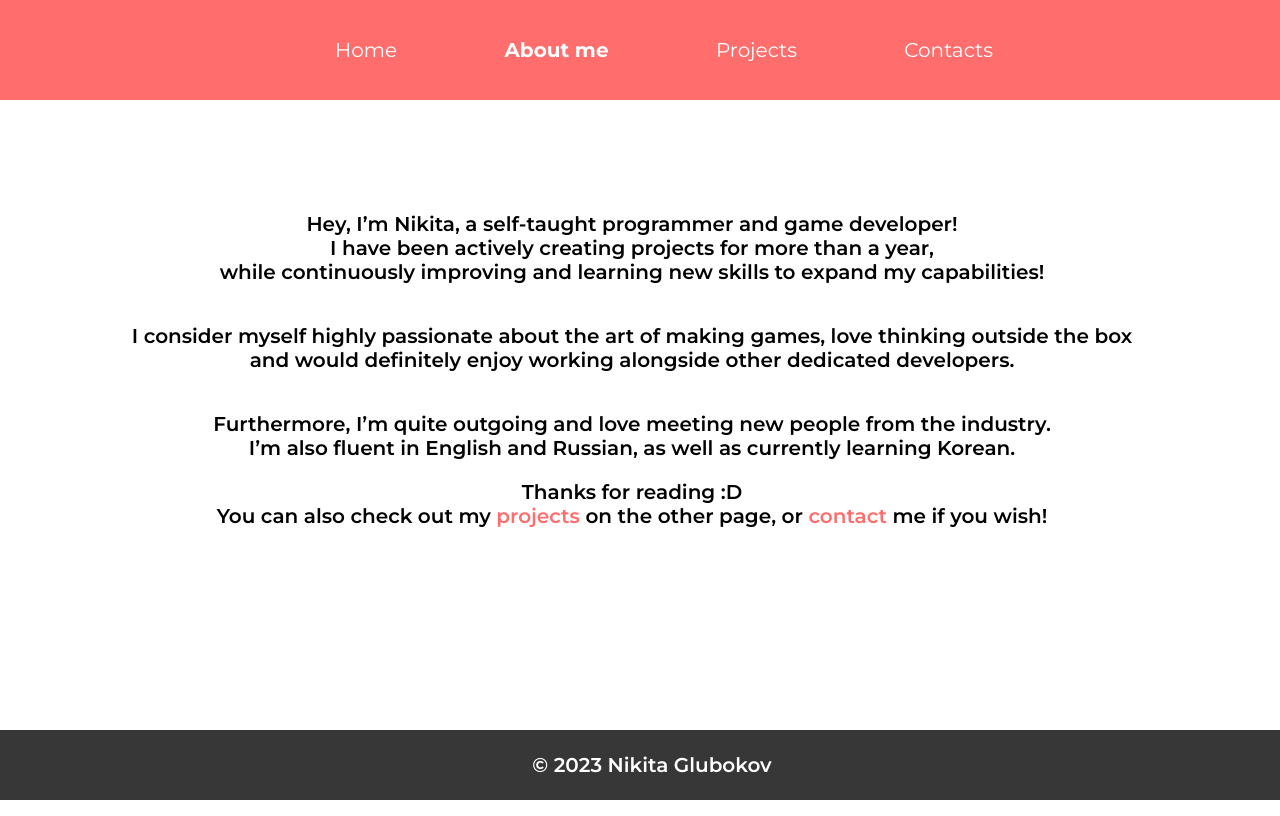
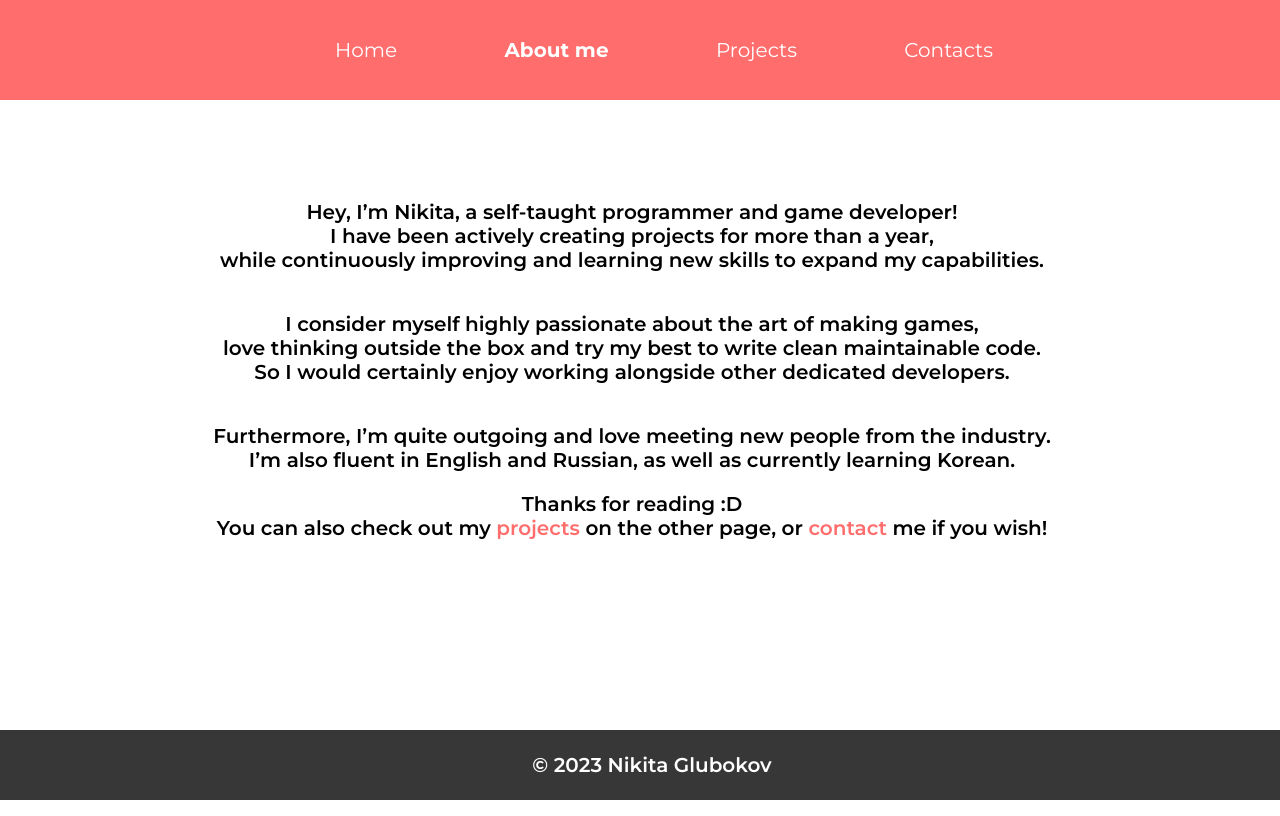
Before and after one commit to King0fBread/gamedev-portfolio, a React (Vite) app: page /about in a window 1280 px wide. Built offline with nearby package versions, Linux system fonts and the light colour scheme; a web font is replaced by a local one.

Commit message:
Rollback to the working version

```diff
--- a/index.html
+++ b/index.html
@@ -2,9 +2,9 @@
 <html lang="en">
   <head>
     <meta charset="UTF-8" />
-    <link rel="icon" type="image/svg+xml" href="/vite.svg" />
+    <link rel="icon" type="image/svg+xml" href="/logo-first.svg" />
     <meta name="viewport" content="width=device-width, initial-scale=1.0" />
-    <title>HIHIH</title>
+    <title>Nikita Glubokov's gamedev portfolio</title>
     <link rel="preconnect" href="https://fonts.googleapis.com">
     <link rel="preconnect" href="https://fonts.gstatic.com" crossorigin>
     <link href="https://fonts.googleapis.com/css2?family=Amaranth&family=Montserrat:ital,wght@0,100;0,200;0,300;0,400;0,500;0,600;0,700;0,800;0,900;1,100;1,200;1,300;1,400;1,500;1,600;1,700;1,800;1,900&display=swap" rel="stylesheet">
--- a/src/data/projects.js
+++ b/src/data/projects.js
@@ -3,7 +3,7 @@ export default [
         id: 0,
         name: 'Mizkif: Emote Madness',
         imagePath: '/gameCoversMizkif.png',
-        description: "This 2D sidescroller was my first officially released project, where I was learning everything on-the-go, which was certainly exciting and challenging",
+        description: "This 2D sidescroller was my first officially released project, where I was learning as much as I could on-the-go, which was certainly exciting and challenging",
         highlights: "Here are some of the interesting highlights of my development process: \n-Utilized Tilemaps for creating several levels with various types of enemies \n-Created a simple dialogue system \n-Implemented a state machine for the Main Boss \n-Added sound control, respawning and scene management",
         video: '/video-previews/mizkifPreview.mp4',
         screenShot1: '/screenshotMizkif1.png',
--- a/src/pages/About.jsx
+++ b/src/pages/About.jsx
@@ -18,11 +18,13 @@ const About = () => {
                     <br></br>
                     I have been actively creating projects for more than a year,
                     <br/>
-                    while continuously improving and learning new skills to expand my capabilities!
+                    while continuously improving and learning new skills to expand my capabilities.
                     <p></p>
-                    I consider myself highly passionate about the art of making games, love thinking outside the box
+                    I consider myself highly passionate about the art of making games,
                     <br/>
-                    and would definitely enjoy working alongside other dedicated developers.
+                    love thinking outside the box and try my best to write clean maintainable code.
+                    <br/>
+                    So I would certainly enjoy working alongside other dedicated developers.
                     <p></p>
                     Furthermore, I’m quite outgoing and love meeting new people from the industry.
                     <br/>
```
Also changed, not shown: public/logo-first.svg (added), 1 other file (tests, documents, lock files or other folders).
